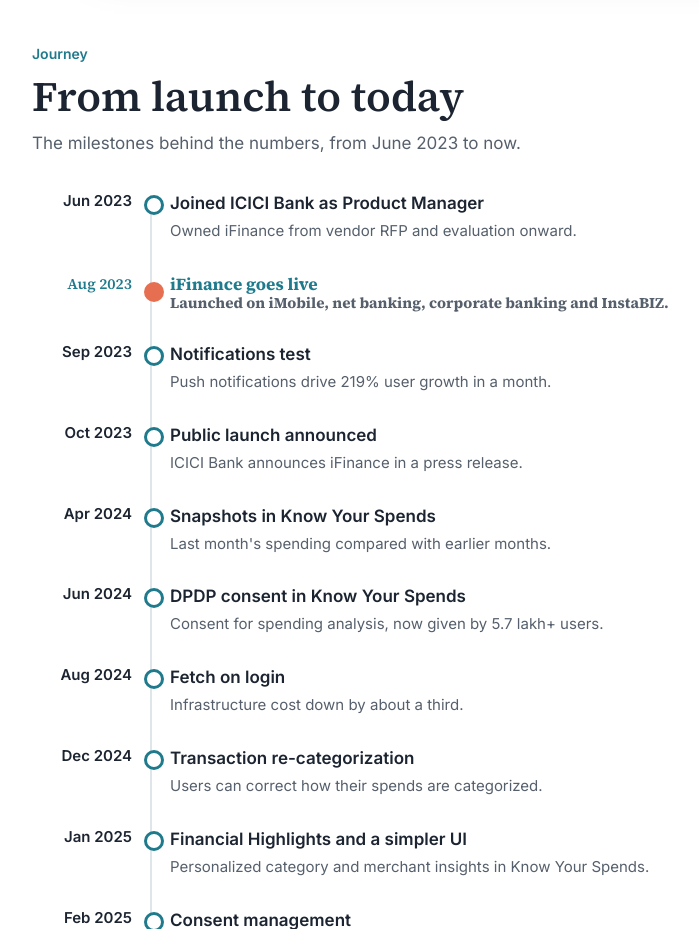
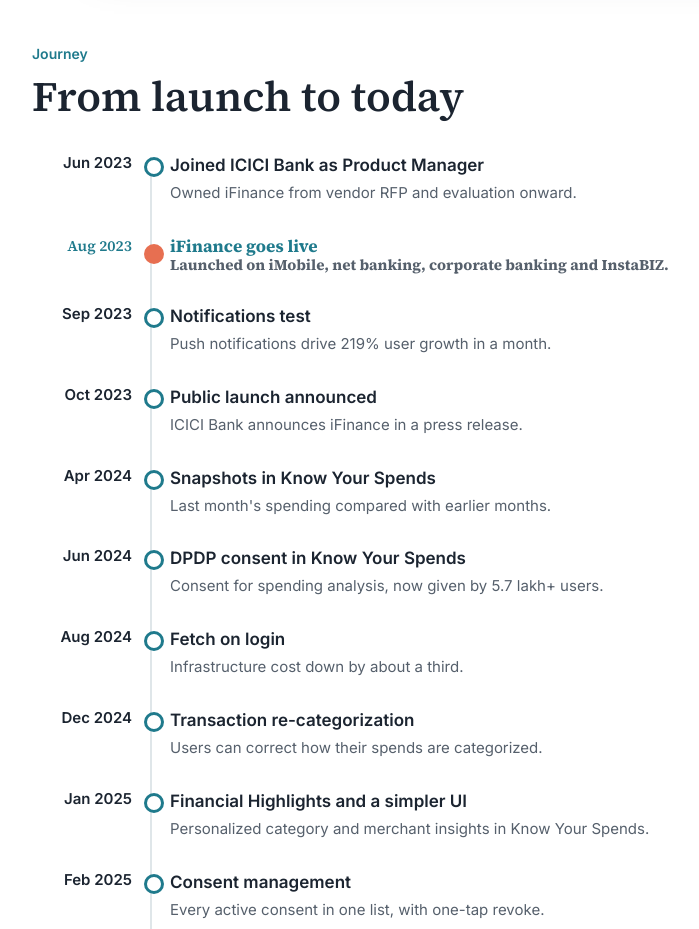
Before and after one commit to amaithi20332/amaithi20332.github.io, a plain HTML site: page index.html in a window 1280 px wide. Shown: the part 920-1849 px from the top of the page, without its empty margins (32-731 px from the left). Drawn offline with Linux system fonts and the light colour scheme.

Commit message:
Update index.html

```diff
--- a/index.html
+++ b/index.html
@@ -218,7 +218,7 @@ footer p{color:#b9cdd2;max-width:52ch;margin:0}
 <section class="band" id="journey"><div class="wrap">
 <div class="kick">Journey</div>
 <h2>From launch to today</h2>
-<p class="lede">The milestones behind the numbers, from June 2023 to now.</p>
+<p class="lede"></p>
 <ol class="tl" id="tl"></ol>
 </div></section>
 
```
